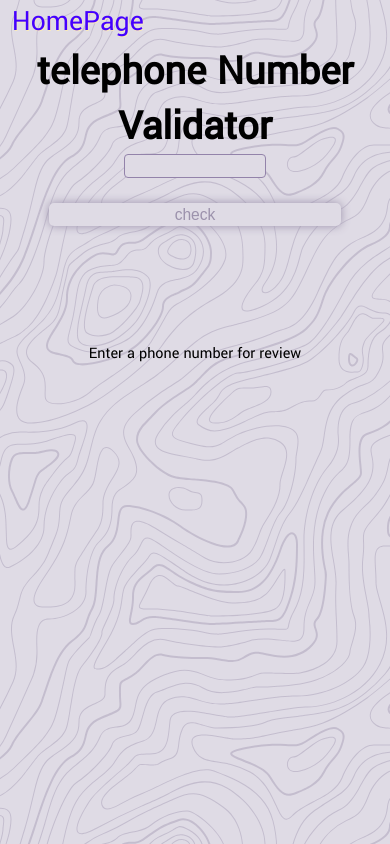
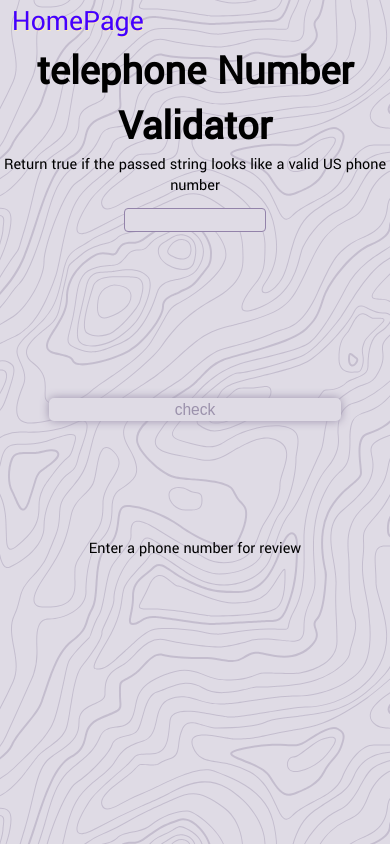
Before and after one commit to yitzhak-bloy/The-final-project-of-algorithm-and-data-structures-In-freeCodeCamp, a React (Create React App) app: page /TelephoneNumberValidator in a window 390 px wide. Built offline with nearby package versions, Linux system fonts and the light colour scheme.

Commit message:
Add an explanation to the component telephone Number Validator

```diff
--- a/src/Components/TelephoneNumberValidator/TelephoneNumberValidator.css
+++ b/src/Components/TelephoneNumberValidator/TelephoneNumberValidator.css
@@ -3,3 +3,7 @@
     display: grid;
     grid-template-rows: 0fr 0.5fr 0.2fr 1.5fr 1.5fr;
 }
+
+.spanOfTelephone {
+    margin-bottom: 3%
+}
--- a/src/Components/TelephoneNumberValidator/TelephoneNumberValidator.jsx
+++ b/src/Components/TelephoneNumberValidator/TelephoneNumberValidator.jsx
@@ -29,6 +29,7 @@
           <Link to='/' className='link link1' >HomePage</Link>
         </div>
         <h1>telephone Number Validator</h1>
+        <span className='spanOfTelephone'>Return true if the passed string looks like a valid US phone number</span>
         <InputBox
           handleChange={this.handleChange}
           sentenceWithinTheInputFrame='Write a number to check'
```
